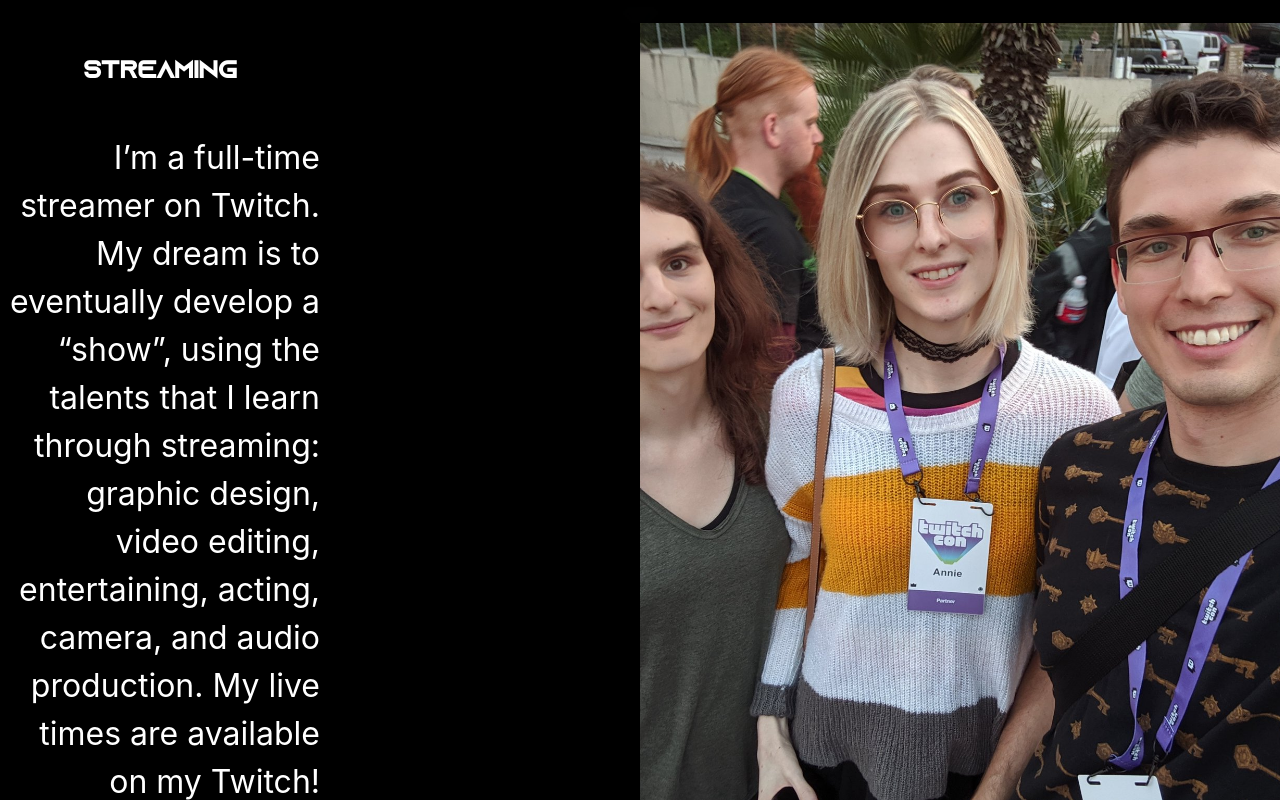
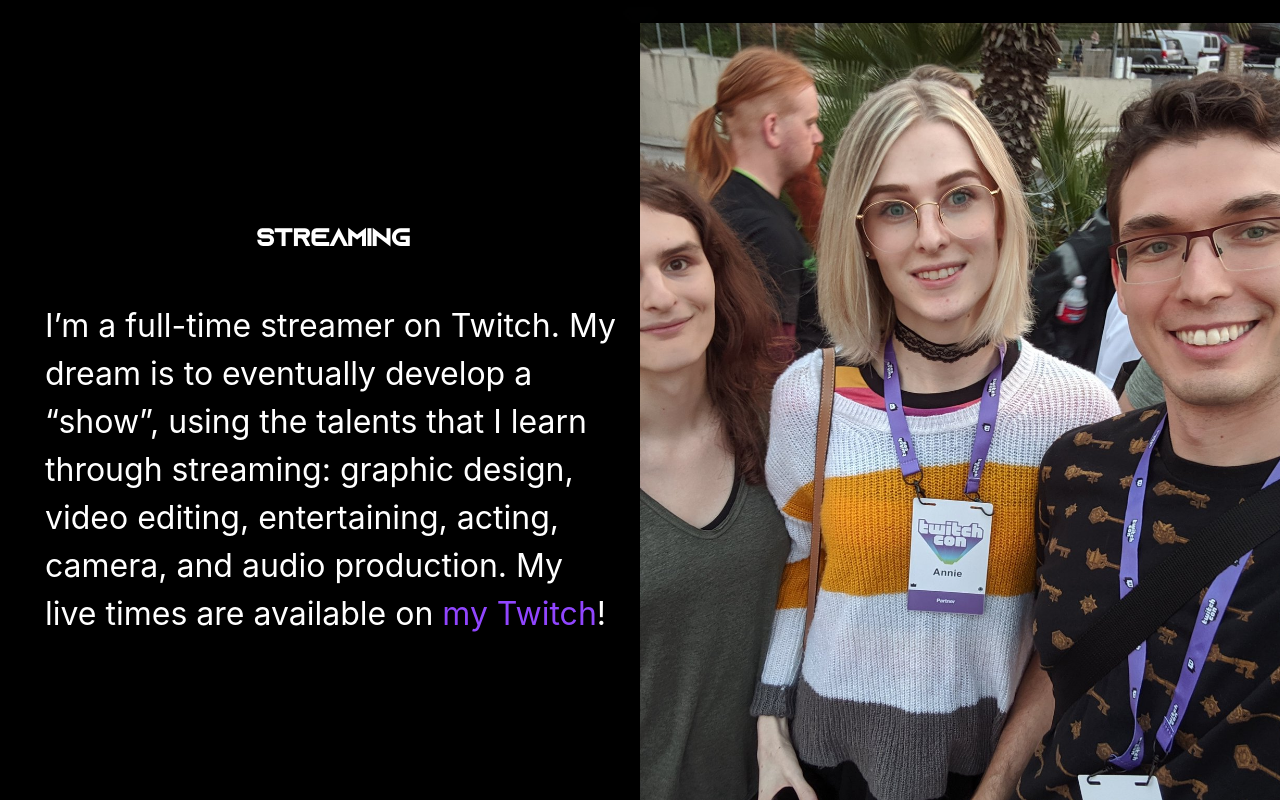
Before and after one commit to pbafff/annieroberts.tv, a React (Create React App) app in the folder app/: page / in a window 1280 px wide. Shown: the part 780-1580 px from the top of the page. Built offline with nearby package versions, Linux system fonts and the light colour scheme; no server answers.

Commit message:
centered description text

```diff
--- a/app/src/index.css
+++ b/app/src/index.css
@@ -236,6 +236,8 @@ footer {
   position: relative;
   bottom: 300vh;
   margin-bottom: -300vh;
+  width: 45vw;
+  padding-left: 45px;
 }
 
 #description-wrapper h2 {
@@ -244,7 +246,7 @@ footer {
 }
 
 #description-wrapper div {
-  width: 25vw;
+  width: 100%;
   height: 100vh;
   display: flex;
   flex-direction: column;
@@ -255,7 +257,7 @@ footer {
   font-size: 2em;
   line-height: 1.5em;
   margin: 0;
-  text-align: right;
+  text-align: left;
   pointer-events: auto;
 }
 
--- a/app/src/pages/Home.js
+++ b/app/src/pages/Home.js
@@ -166,7 +166,7 @@ class Home extends Component {
                                 I’m a full-time streamer on Twitch. My dream is to eventually develop a “show”,
                                 using the talents that I learn through streaming: graphic design, video editing,
                                 entertaining, acting, camera, and audio production.
-                                My live times are available on my Twitch!
+                                My live times are available on <span><a href={"https://twitch.tv/annie"} style={{textDecoration: 'none', color: '#9146FF'}}>my Twitch</a></span>!
                             </p>
                         </div>
                         <div id={"text-2"}>
```
